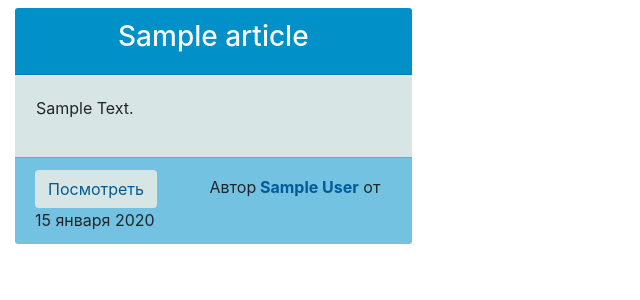
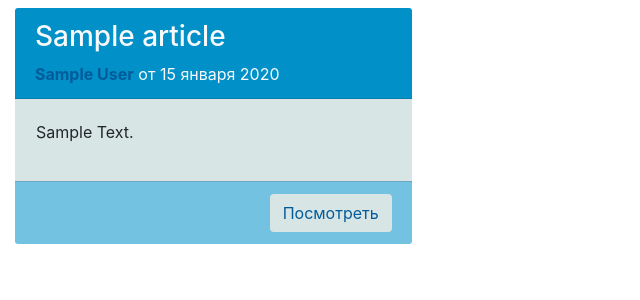
Before and after one commit to gda2048/PhychoBlog, a Django app: page /blog/article/ in a window 1280 px wide. Shown: the part 80-380 px from the top of the page, without its empty margins (0-640 px from the left). Run offline with Django 3.2, Linux system fonts and the light colour scheme; tables that the repository leaves empty hold one stand-in row (values such as "Sample post"); some libraries are stand-ins or nearby versions.

Commit message:
add AOS lib + fix navbar and cards

```diff
--- a/templates/base.html
+++ b/templates/base.html
@@ -9,6 +9,7 @@
     <title>{% block title %}Title{% endblock %}</title>
     <link rel="stylesheet" href="https://stackpath.bootstrapcdn.com/bootstrap/4.3.1/css/bootstrap.min.css" integrity="sha384-ggOyR0iXCbMQv3Xipma34MD+dH/1fQ784/j6cY/iJTQUOhcWr7x9JvoRxT2MZw1T" crossorigin="anonymous">
     <link href="{% static 'css/psycho.css' %}" rel="stylesheet" type="text/css">
+    {% block link %} {% endblock %}
     <link rel="shortcut icon" type="image/png" href="{% static 'favicon.ico' %}"/>
     <meta name="viewport" content="width=device-width, initial-scale=1, shrink-to-fit=no">
 </head>
@@ -43,5 +44,6 @@
 <script src="https://code.jquery.com/jquery-3.3.1.slim.min.js" integrity="sha384-q8i/X+965DzO0rT7abK41JStQIAqVgRVzpbzo5smXKp4YfRvH+8abtTE1Pi6jizo" crossorigin="anonymous"></script>
 <script src="https://cdnjs.cloudflare.com/ajax/libs/popper.js/1.14.7/umd/popper.min.js" integrity="sha384-UO2eT0CpHqdSJQ6hJty5KVphtPhzWj9WO1clHTMGa3JDZwrnQq4sF86dIHNDz0W1" crossorigin="anonymous"></script>
 <script src="https://stackpath.bootstrapcdn.com/bootstrap/4.3.1/js/bootstrap.min.js" integrity="sha384-JjSmVgyd0p3pXB1rRibZUAYoIIy6OrQ6VrjIEaFf/nJGzIxFDsf4x0xIM+B07jRM" crossorigin="anonymous"></script>
+{% block script %}{% endblock%}
 </body>
 </html>
--- a/templates/blog/articles.html
+++ b/templates/blog/articles.html
@@ -1,24 +1,26 @@
 {% extends 'base.html' %}
+{% block link %}
+    <link href="https://unpkg.com/aos@2.3.1/dist/aos.css" rel="stylesheet">
+{% endblock %}
 {% block title %} Блог {% endblock %}
 {% block content %}
     <div>
         <div class="row">
         {% for article in articles_list %}
-            <div class="card col-sm-12 col-md-6 col-lg-4 border-0 my-2">
-                <div class="card-header bg-psycho-lightblue text-light text-center"><h3>{{ article.name }}</h3></div>
+            <div class="card col-sm-12 col-md-6 col-lg-4 border-0 my-2" data-aos="flip-right">
+                <div class="card-header bg-psycho-lightblue text-light">
+                    <h3>{{ article.name }}</h3>
+                    <span>
+                        <b><a class="link-blue" href="{% url 'person' pk=article.author.id %}"> {{ article.author.full_name }}</a></b>
+                        <span class="d-xl-none"><br></span>
+                        от {{ article.release_date | date:"d E Y" }}
+                    </span>
+                </div>
                 <div class="card-body border bg-psycho-pearlbush">
-
                     <div> {{ article.content| linebreaks |title| truncatechars:'300' }}</div>
-
                 </div>
-              <div class="card-footer bg-psycho-teal">
-                  <b><a class='btn bg-psycho-pearlbush text-psycho-blue mr-lg-5' href = '{% url 'article' pk=article.id %}'>Посмотреть</a></b>
-                  <span class="d-xl-none"><br></span>
-                  <span>Автор<b><a class="link-blue" href="{% url 'person' pk=article.author.id %}"> {{ article.author.full_name }}</a></b>
-                      от {{ article.release_date | date:"d E Y" }}</span>
-
-
-
+              <div class="card-footer bg-psycho-teal text-right">
+                  <b><a class='btn bg-psycho-pearlbush text-psycho-blue ' href = '{% url 'article' pk=article.id %}'>Посмотреть</a></b>
               </div>
             </div>
         {% endfor %}
@@ -28,3 +30,9 @@
         {% endblock %}
     </div>
 {% endblock %}
+{% block script %}
+    <script src="https://unpkg.com/aos@2.3.1/dist/aos.js"></script>
+    <script>
+        AOS.init();
+    </script>
+{% endblock %}
--- a/templates/navbar.html
+++ b/templates/navbar.html
@@ -14,6 +14,7 @@
                     </a>
                     <div class="dropdown-menu" aria-labelledby="navbarDropdown">
                         <a class="dropdown-item wh-n" href="{% url 'event_list' type='common' %}">Обучение всех</a>
+                        <div class="dropdown-divider"></div>
                         <a class="dropdown-item wh-n" href="{% url 'event_list' type='prof' %}">Обучение для
                             специалистов</a>
                         <div class="dropdown-divider"></div>
@@ -42,6 +43,7 @@
                     </a>
                     <div class="dropdown-menu" aria-labelledby="navbarDropdown">
                         <a class="dropdown-item" href="{% url 'person_list' %}">Специалисты</a>
+                        <div class="dropdown-divider"></div>
                         <a class="dropdown-item" href="#">Контакты</a>
                         <div class="dropdown-divider"></div>
                         <a class="dropdown-item" href="#">Форма связи</a>
```
